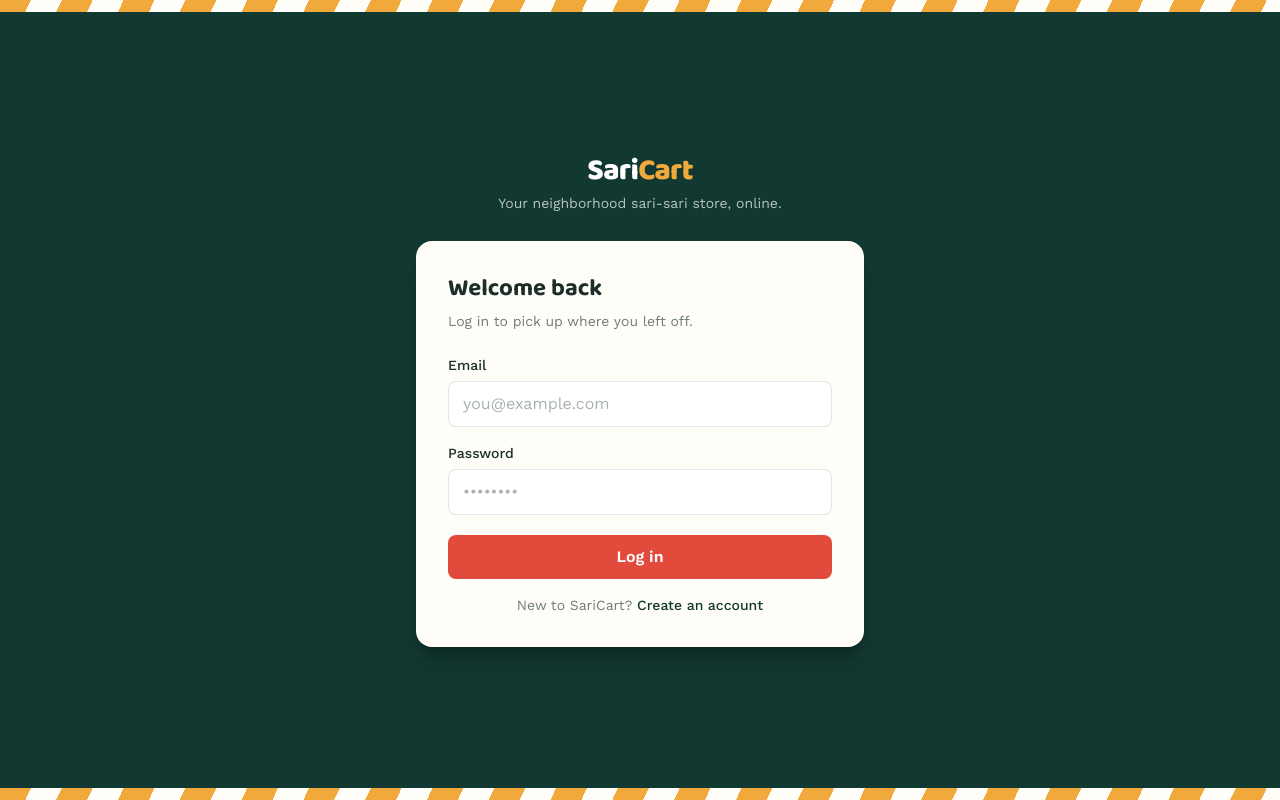
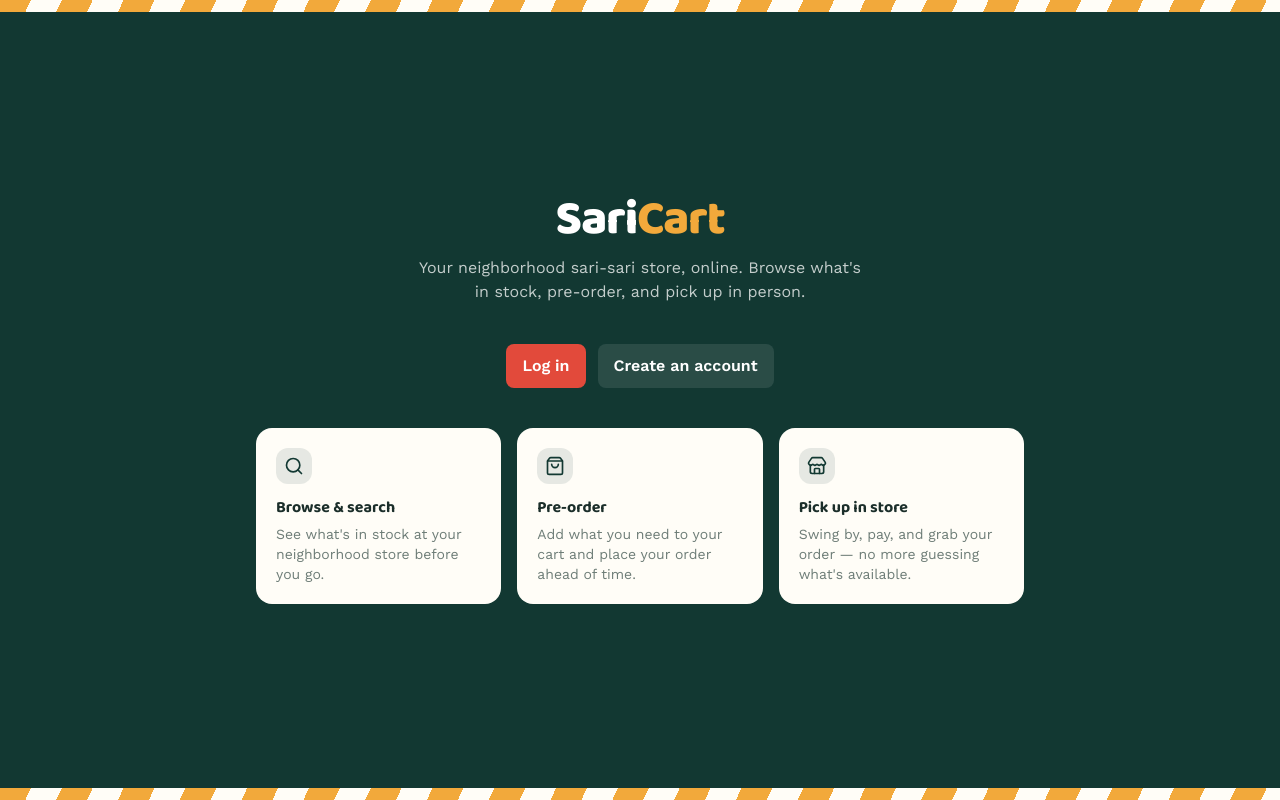
Before and after one commit to Error-404-me/saricart, a React (Vite) app in the folder frontend/: page / in a window 1280 px wide. Before the commit this address led to /login. Built offline with nearby package versions, Linux system fonts and the light colour scheme.

Commit message:
Added the onboarding page

```diff
--- a/frontend/src/components/layout/Navbar.jsx
+++ b/frontend/src/components/layout/Navbar.jsx
@@ -1,47 +1,23 @@
 import { Link } from "react-router-dom";
-import { ShoppingCart, Sun, Moon } from "lucide-react";
+import { Sun, Moon } from "lucide-react";
 import { useAuth } from "../../hooks/useAuth";
-import { useCart } from "../../hooks/useCart";
 import { useTheme } from "../../hooks/useTheme";
 import Button from "../common/Button";
 
+// Deliberately identical for both roles — role-specific navigation lives
+// in the Sidebar instead, so this bar never differs between an owner and
+// a customer session.
 export default function Navbar() {
   const { user, logout } = useAuth();
-  const { itemCount } = useCart();
   const { theme, toggleTheme } = useTheme();
 
   return (
     <header className="border-b border-[var(--color-border)] bg-[var(--color-storefront)]">
-      <div className="mx-auto flex max-w-5xl items-center justify-between px-4 py-3">
+      <div className="mx-auto flex max-w-6xl items-center justify-between px-4 py-3">
         <Link to="/" className="font-display text-xl font-extrabold text-white">
           Sari<span className="text-[var(--color-awning)]">Cart</span>
         </Link>
 
-        <div className="flex items-center gap-4">
-          {user?.role === "customer" && (
-            <>
-              <Link
-                to="/products"
-                className="hidden text-sm font-medium text-white/85 hover:text-white sm:inline"
-              >
-                Browse products
-              </Link>
-              <Link
-                to="/orders"
-                className="hidden text-sm font-medium text-white/85 hover:text-white sm:inline"
-              >
-                My orders
-              </Link>
-              <Link to="/cart" aria-label="Cart" className="relative rounded-lg p-1.5 text-white/90 hover:text-white">
-                <ShoppingCart className="h-5 w-5" />
-                {itemCount > 0 && (
-                  <span className="absolute -right-1 -top-1 flex h-4 min-w-4 items-center justify-center rounded-full bg-[var(--color-crate)] px-1 text-[10px] font-semibold text-white">
-                    {itemCount}
-                  </span>
-                )}
-              </Link>
-            </>
-          )}
         <div className="flex items-center gap-3">
           {user && (
             <span className="hidden text-sm text-white/80 sm:inline">
@@ -60,7 +36,6 @@ export default function Navbar() {
           </Button>
         </div>
       </div>
-      </div>
     </header>
   );
 }
--- a/frontend/src/components/layout/Sidebar.jsx
+++ b/frontend/src/components/layout/Sidebar.jsx
@@ -6,35 +6,57 @@ import {
   ClipboardList,
   BarChart3,
   Settings,
+  Home,
+  ShoppingCart,
+  ChevronLeft,
+  ChevronRight,
 } from "lucide-react";
+import { useAuth } from "../../hooks/useAuth";
+import { useCart } from "../../hooks/useCart";
 
-const NAV_ITEMS = [
+const OWNER_NAV_ITEMS = [
   { to: "/owner/dashboard", label: "Dashboard", icon: LayoutDashboard, end: true },
   { to: "/owner/products", label: "Products", icon: Package },
   { to: "/owner/inventory", label: "Inventory", icon: Boxes },
   { to: "/owner/orders", label: "Orders", icon: ClipboardList },
   { to: "/owner/analytics", label: "Analytics", icon: BarChart3 },
-  { to: "/owner/settings", label: "Settings", icon: Settings },
+  { to: "/settings", label: "Settings", icon: Settings },
 ];
 
-export default function Sidebar() {
+const CUSTOMER_NAV_ITEMS = [
+  { to: "/", label: "Home", icon: Home, end: true },
+  { to: "/products", label: "Browse", icon: Package },
+  { to: "/cart", label: "Cart", icon: ShoppingCart, showCartBadge: true },
+  { to: "/orders", label: "My orders", icon: ClipboardList },
+  { to: "/settings", label: "Settings", icon: Settings },
+];
+
+// Same nav shell for both roles — only which items appear differs.
+export default function Sidebar({ collapsed, onToggleCollapse }) {
+  const { user } = useAuth();
+  const { itemCount } = useCart();
+  const navItems = user?.role === "owner" ? OWNER_NAV_ITEMS : CUSTOMER_NAV_ITEMS;
+
   return (
     <nav
-      aria-label="Store owner navigation"
-      className="border-b border-[var(--color-border)] bg-[var(--color-surface)]
-        md:w-56 md:shrink-0 md:border-b-0 md:border-r md:min-h-[calc(100vh-57px)]"
+      aria-label="Main navigation"
+      className={`border-b border-[var(--color-border)] bg-[var(--color-surface)] transition-[width] duration-200
+        md:border-b-0 md:border-r md:flex md:min-h-[calc(100vh-57px)] md:shrink-0 md:flex-col md:justify-between
+        ${collapsed ? "md:w-16" : "md:w-56"}`}
     >
       <ul
         className="flex gap-1 overflow-x-auto px-3 py-2
           md:flex-col md:gap-1 md:overflow-visible md:px-3 md:py-5"
       >
-        {NAV_ITEMS.map(({ to, label, icon: Icon, end }) => (
+        {navItems.map(({ to, label, icon: Icon, end, showCartBadge }) => (
           <li key={to} className="shrink-0">
             <NavLink
               to={to}
               end={end}
+              title={label}
               className={({ isActive }) =>
                 `flex items-center gap-2.5 whitespace-nowrap rounded-lg px-3 py-2 text-sm font-medium transition
+                ${collapsed ? "md:justify-center md:px-2.5" : ""}
                 ${
                   isActive
                     ? "bg-[var(--color-storefront)]/10 text-[var(--color-storefront)]"
@@ -42,12 +64,37 @@ export default function Sidebar() {
                 }`
               }
             >
-              <Icon className="h-4 w-4" />
-              {label}
+              <span className="relative shrink-0">
+                <Icon className="h-4 w-4" />
+                {showCartBadge && itemCount > 0 && (
+                  <span className="absolute -right-1.5 -top-1.5 flex h-3.5 min-w-3.5 items-center justify-center rounded-full bg-[var(--color-crate)] px-1 text-[9px] font-semibold text-white">
+                    {itemCount}
+                  </span>
+                )}
+              </span>
+              <span className={collapsed ? "md:hidden" : ""}>{label}</span>
             </NavLink>
           </li>
         ))}
       </ul>
+
+      {/* Collapse toggle: desktop only — the mobile layout is already a
+          compact horizontal scroll strip, so there's nothing to collapse. */}
+      <button
+        onClick={onToggleCollapse}
+        aria-label={collapsed ? "Expand sidebar" : "Collapse sidebar"}
+        className="hidden shrink-0 items-center justify-center gap-2 border-t border-[var(--color-border)] py-3 text-[var(--color-muted)]
+          transition hover:bg-[var(--color-overlay)] hover:text-[var(--color-ink)] md:flex"
+      >
+        {collapsed ? (
+          <ChevronRight className="h-4 w-4" />
+        ) : (
+          <>
+            <ChevronLeft className="h-4 w-4" />
+            <span className="text-xs font-medium">Collapse</span>
+          </>
+        )}
+      </button>
     </nav>
   );
 }
--- /dev/null
+++ b/frontend/src/layouts/AppLayout.jsx
@@ -0,0 +1,29 @@
+import { useEffect, useState } from "react";
+import { Outlet } from "react-router-dom";
+import Navbar from "../components/layout/Navbar";
+import Sidebar from "../components/layout/Sidebar";
+
+const STORAGE_KEY = "saricart_sidebar_collapsed";
+
+export default function AppLayout({ children }) {
+  const [collapsed, setCollapsed] = useState(() => localStorage.getItem(STORAGE_KEY) === "true");
+
+  useEffect(() => {
+    localStorage.setItem(STORAGE_KEY, String(collapsed));
+  }, [collapsed]);
+
+  return (
+    <div className="min-h-screen bg-[var(--color-paper)]">
+      <Navbar />
+      <div className="flex flex-col md:flex-row">
+        <Sidebar collapsed={collapsed} onToggleCollapse={() => setCollapsed((c) => !c)} />
+        <main className="min-w-0 flex-1 px-4 py-6 md:px-8 md:py-8">
+          {/* Used as a normal nested route (Outlet) almost everywhere;
+              Landing passes children directly so it can wrap the customer
+              Home in this same layout without an extra route level. */}
+          {children ?? <Outlet />}
+        </main>
+      </div>
+    </div>
+  );
+}
--- /dev/null
+++ b/frontend/src/pages/Landing.jsx
@@ -0,0 +1,36 @@
+import { Navigate } from "react-router-dom";
+import { useAuth } from "../hooks/useAuth";
+import Onboarding from "./Onboarding";
+import AppLayout from "../layouts/AppLayout";
+import Home from "./customer/Home";
+
+/**
+ * The "/" route handles its own auth branching instead of sitting behind
+ * ProtectedRoute, since guests need to see something at "/" (onboarding)
+ * rather than being silently redirected to a bare login form.
+ */
+export default function Landing() {
+  const { isAuthenticated, user, loading } = useAuth();
+
+  if (loading) {
+    return (
+      <div className="flex min-h-screen items-center justify-center bg-[var(--color-paper)]">
+        <p className="text-sm text-[var(--color-muted)]">Loading…</p>
+      </div>
+    );
+  }
+
+  if (!isAuthenticated) {
+    return <Onboarding />;
+  }
+
+  if (user.role === "owner") {
+    return <Navigate to="/owner/dashboard" replace />;
+  }
+
+  return (
+    <AppLayout>
+      <Home />
+    </AppLayout>
+  );
+}
--- /dev/null
+++ b/frontend/src/pages/Onboarding.jsx
@@ -0,0 +1,71 @@
+import { Link } from "react-router-dom";
+import { Search, ShoppingBag, Store } from "lucide-react";
+import Button from "../components/common/Button";
+
+const FEATURES = [
+  {
+    icon: Search,
+    title: "Browse & search",
+    description: "See what's in stock at your neighborhood store before you go.",
+  },
+  {
+    icon: ShoppingBag,
+    title: "Pre-order",
+    description: "Add what you need to your cart and place your order ahead of time.",
+  },
+  {
+    icon: Store,
+    title: "Pick up in store",
+    description: "Swing by, pay, and grab your order — no more guessing what's available.",
+  },
+];
+
+export default function Onboarding() {
+  return (
+    <div className="flex min-h-screen flex-col bg-[var(--color-storefront)]">
+      <div className="awning-stripes h-3 w-full" />
+
+      <div className="flex flex-1 flex-col items-center justify-center gap-10 px-4 py-16 text-center">
+        <div>
+          <span className="font-display text-4xl font-extrabold tracking-tight text-white sm:text-5xl">
+            Sari<span className="text-[var(--color-awning)]">Cart</span>
+          </span>
+          <p className="mx-auto mt-3 max-w-md text-white/75">
+            Your neighborhood sari-sari store, online. Browse what's in stock, pre-order, and
+            pick up in person.
+          </p>
+        </div>
+
+        <div className="flex flex-col gap-3 sm:flex-row">
+          <Link to="/login" className="w-full sm:w-auto">
+            <Button variant="primary" className="w-full">
+              Log in
+            </Button>
+          </Link>
+          <Link to="/register" className="w-full sm:w-auto">
+            <Button
+              variant="secondary"
+              className="w-full !bg-white/10 !text-white hover:!bg-white/20"
+            >
+              Create an account
+            </Button>
+          </Link>
+        </div>
+
+        <div className="grid max-w-3xl grid-cols-1 gap-4 sm:grid-cols-3">
+          {FEATURES.map(({ icon: Icon, title, description }) => (
+            <div key={title} className="rounded-2xl bg-[var(--color-paper)] p-5 text-left">
+              <span className="inline-flex rounded-xl bg-[var(--color-storefront)]/10 p-2 text-[var(--color-storefront)]">
+                <Icon className="h-5 w-5" />
+              </span>
+              <h3 className="mt-3 font-display font-bold text-[var(--color-ink)]">{title}</h3>
+              <p className="mt-1 text-sm text-[var(--color-muted)]">{description}</p>
+            </div>
+          ))}
+        </div>
+      </div>
+
+      <div className="awning-stripes h-3 w-full" />
+    </div>
+  );
+}
--- a/frontend/src/routes/AppRoutes.jsx
+++ b/frontend/src/routes/AppRoutes.jsx
@@ -3,12 +3,11 @@ import { Routes, Route, Navigate } from "react-router-dom";
 import PublicRoute from "./PublicRoute";
 import ProtectedRoute from "./ProtectedRoute";
 
-import MainLayout from "../layouts/MainLayout";
-import DashboardLayout from "../layouts/DashboardLayout";
+import AppLayout from "../layouts/AppLayout";
 
+import Landing from "../pages/Landing";
 import Login from "../pages/auth/Login";
 import Register from "../pages/auth/Register";
-import Home from "../pages/customer/Home";
 import Products from "../pages/customer/Products";
 import ProductDetails from "../pages/customer/ProductDetails";
 import Cart from "../pages/customer/Cart";
@@ -28,27 +27,28 @@ import NotFound from "../pages/NotFound";
 export default function AppRoutes() {
   return (
     <Routes>
+      {/* Root handles its own auth branching: onboarding for guests, an
+          owner-dashboard redirect, or the customer home — see Landing. */}
+      <Route path="/" element={<Landing />} />
+
       {/* Public-only: logged-in users get redirected away from these */}
       <Route element={<PublicRoute />}>
         <Route path="/login" element={<Login />} />
         <Route path="/register" element={<Register />} />
       </Route>
 
-      {/* Authenticated, any role */}
+      {/* Authenticated, any role — shared layout (Navbar + Sidebar) */}
       <Route element={<ProtectedRoute />}>
-        <Route element={<MainLayout />}>
-          <Route path="/" element={<Home />} />
+        <Route element={<AppLayout />}>
           <Route path="/products" element={<Products />} />
           <Route path="/products/:id" element={<ProductDetails />} />
           <Route path="/cart" element={<Cart />} />
           <Route path="/checkout" element={<Checkout />} />
           <Route path="/orders" element={<Orders />} />
-        </Route>
-      </Route>
+          <Route path="/settings" element={<Settings />} />
 
-      {/* Authenticated, owner only */}
+          {/* Authenticated, owner only — still inside the same layout */}
           <Route element={<ProtectedRoute role="owner" />}>
-        <Route element={<DashboardLayout />}>
             <Route path="/owner/dashboard" element={<Dashboard />} />
             <Route path="/owner/products" element={<ManageProducts />} />
             <Route path="/owner/products/add" element={<AddProduct />} />
@@ -56,7 +56,7 @@ export default function AppRoutes() {
             <Route path="/owner/inventory" element={<Inventory />} />
             <Route path="/owner/orders" element={<ManageOrders />} />
             <Route path="/owner/analytics" element={<Analytics />} />
-          <Route path="/owner/settings" element={<Settings />} />
+          </Route>
         </Route>
       </Route>
 
```
Also changed, not shown: frontend/src/pages/Settings.jsx (+49 -7 lines), 1 other file (tests, documents, lock files or other folders). Lines whose indentation alone changed are shown as unchanged.
